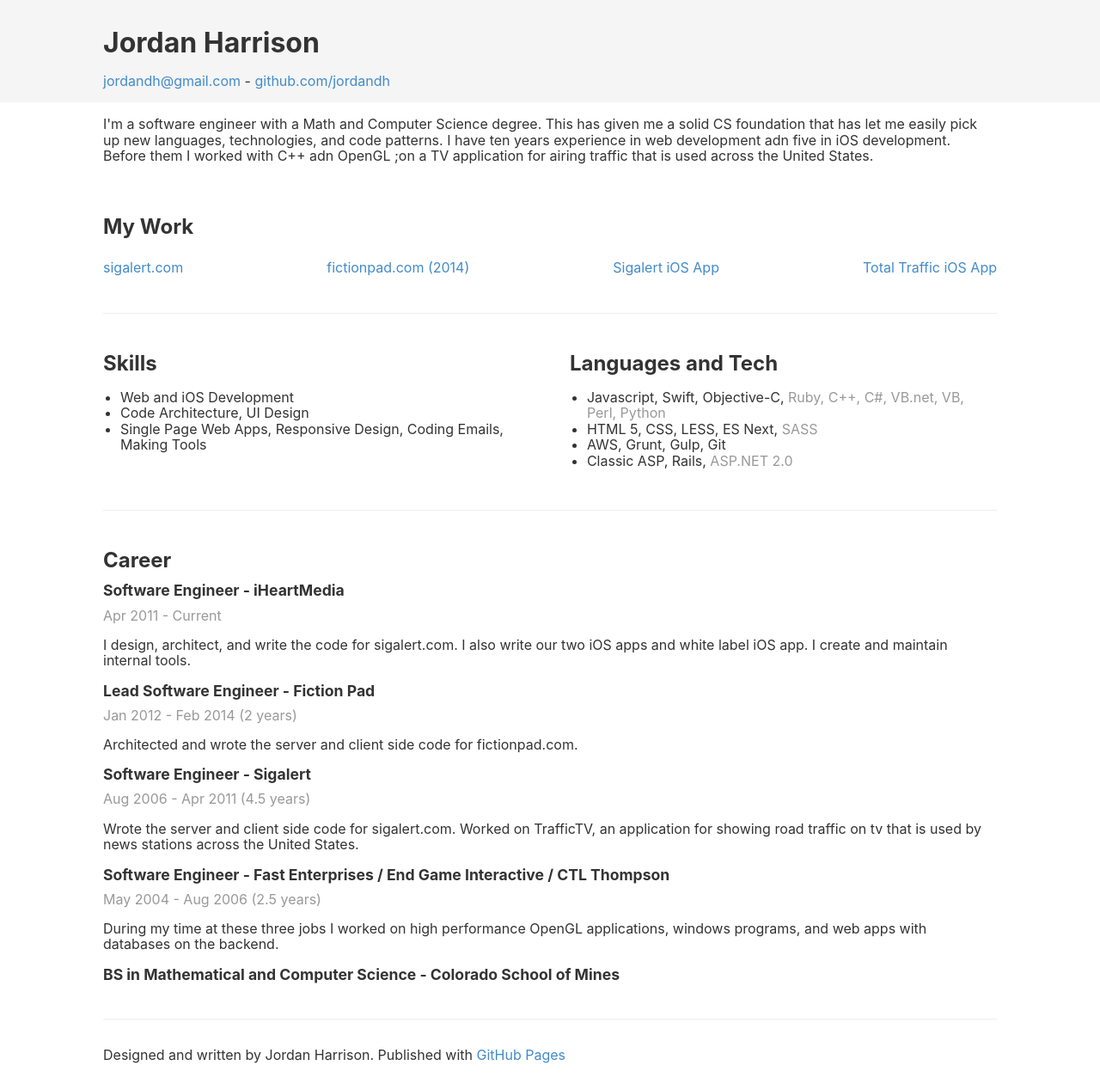
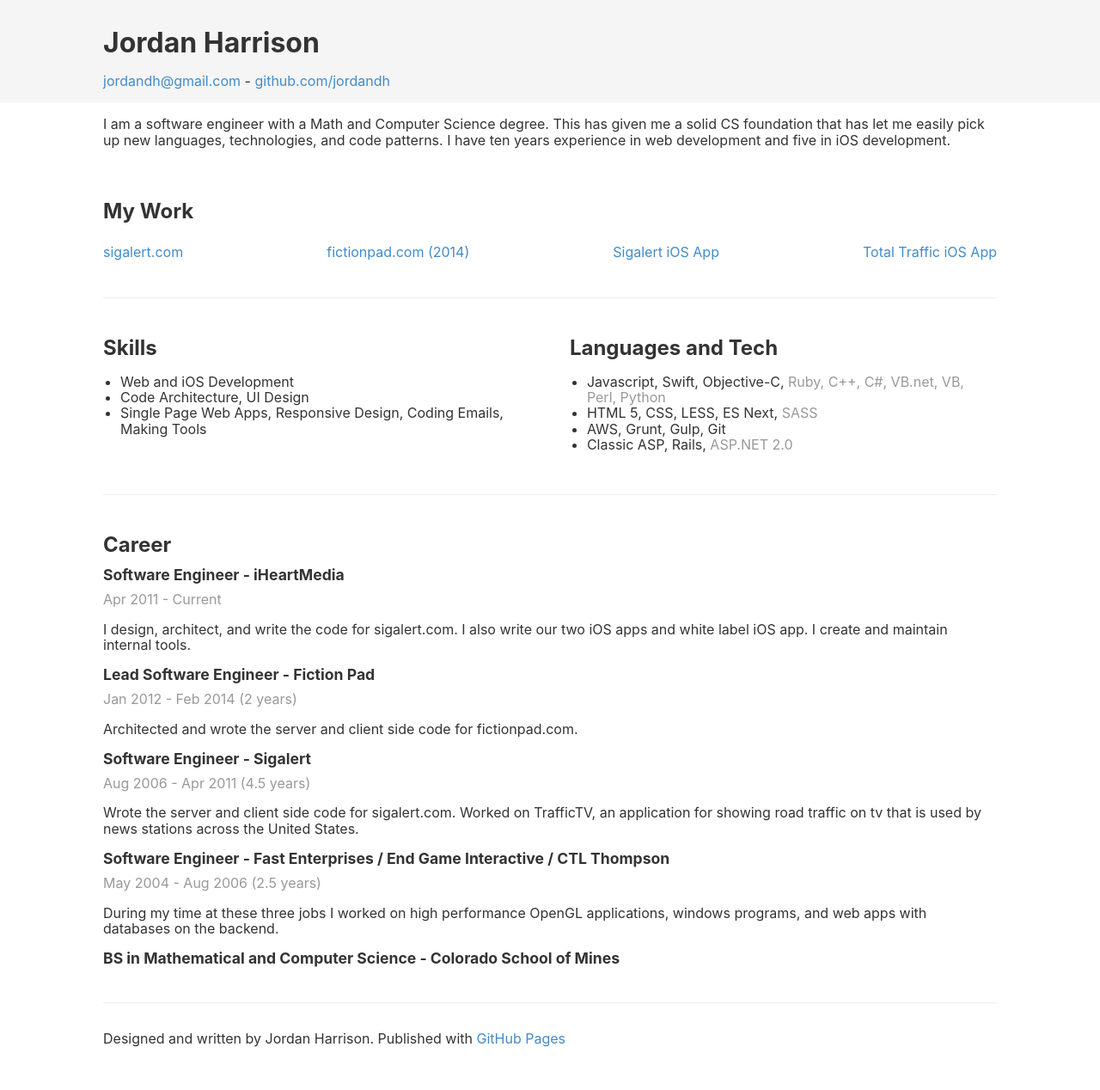
Before and after one commit to jordandh/resume, a Jekyll site: the page built from README.md, in a window 1280 px wide. Shown: the whole page at 86% size. Built offline with Jekyll 4.4.1, drawn with Linux system fonts in a browser that asks for light colours; our own code applies the rules of GitHub Pages for plain Markdown files.

Commit message:
Update default.html

```diff
--- a/_layouts/default.html
+++ b/_layouts/default.html
@@ -20,7 +20,7 @@
     <main>
       <section>
         <p>
-          I'm a software engineer with a Math and Computer Science degree. This has given me a solid CS foundation that has let me easily pick up new languages, technologies, and code patterns. I have ten years experience in web development adn five in iOS development. Before them I worked with C++ adn OpenGL ;on a TV application for airing traffic that is used across the United States.
+          I am a software engineer with a Math and Computer Science degree. This has given me a solid CS foundation that has let me easily pick up new languages, technologies, and code patterns. I have ten years experience in web development and five in iOS development.
         </p>
       </section>
 
```
